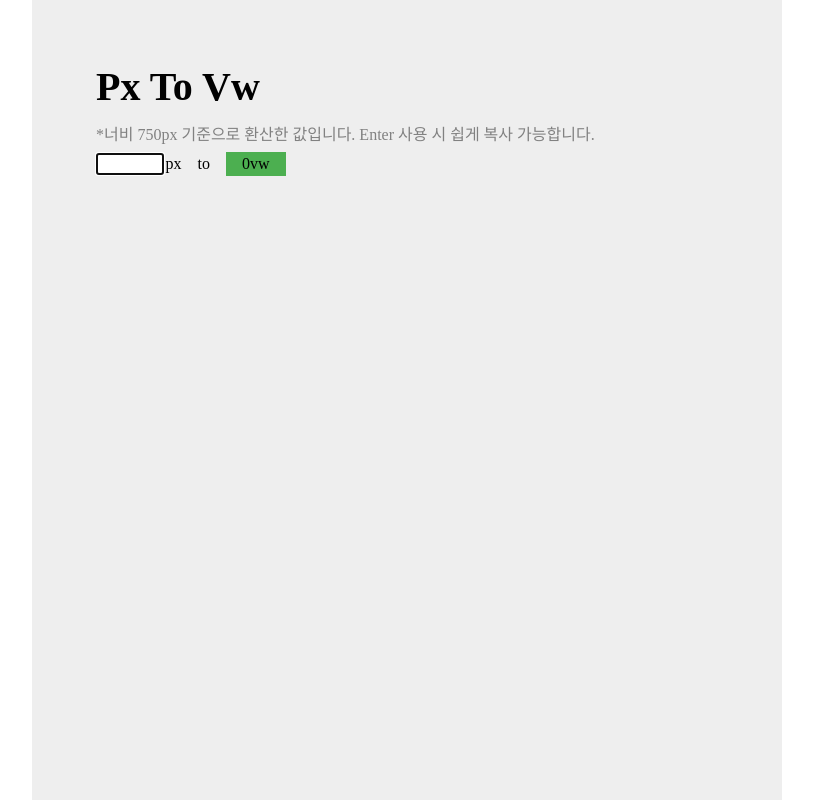
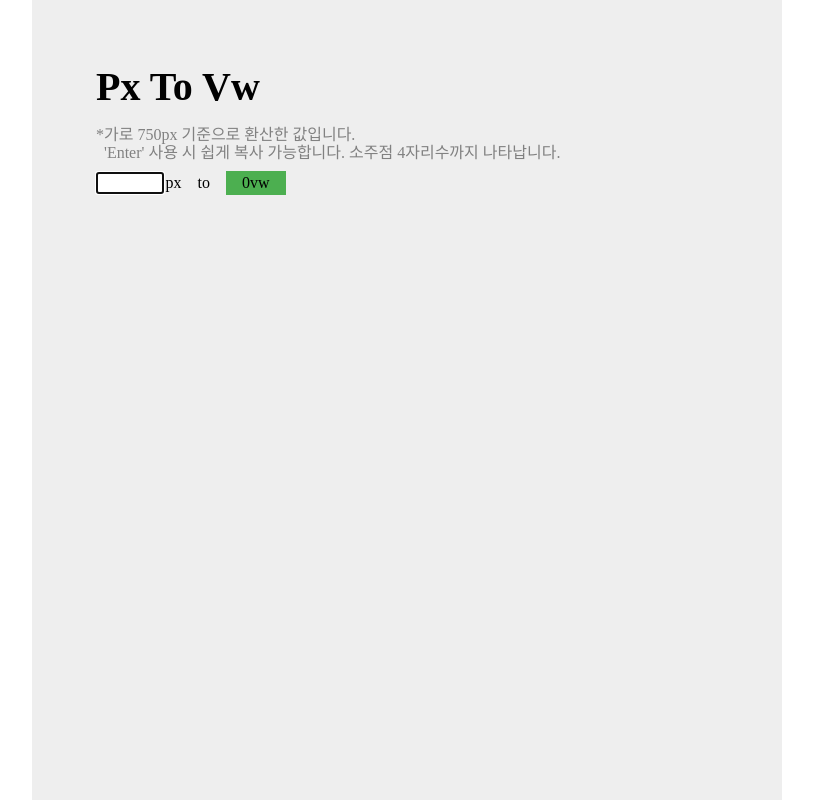
Before and after one commit to sangyeop0529/Px-to-Vw, a React (Vite) app: page / in a window 1280 px wide. Shown: the whole page, without its empty margins (233-1046 px from the left). Built offline with nearby package versions, Linux system fonts and the light colour scheme.

Commit message:
부가 설명 추가

```diff
--- a/src/components/PxToVw.tsx
+++ b/src/components/PxToVw.tsx
@@ -7,8 +7,6 @@ import React, {
 } from "react";
 import { ToastContainer, toast } from "react-toastify";
 import styled from "styled-components";
-
-// styled-components definitions would be here
 
 const PxToVw = () => {
   const [input, setInput] = useState<string>("");
@@ -54,8 +52,8 @@ const PxToVw = () => {
     <Wrapper>
       <Title>Px To Vw</Title>
       <Caution>
-        <span>*</span>너비 750px 기준으로 환산한 값입니다. Enter 사용 시 쉽게
-        복사 가능합니다.
+        <span>*</span>가로 750px 기준으로 환산한 값입니다. <br />
+        'Enter' 사용 시 쉽게 복사 가능합니다. 소주점 4자리수까지 나타납니다.
       </Caution>
       <Container>
         <FlexBox>
```
